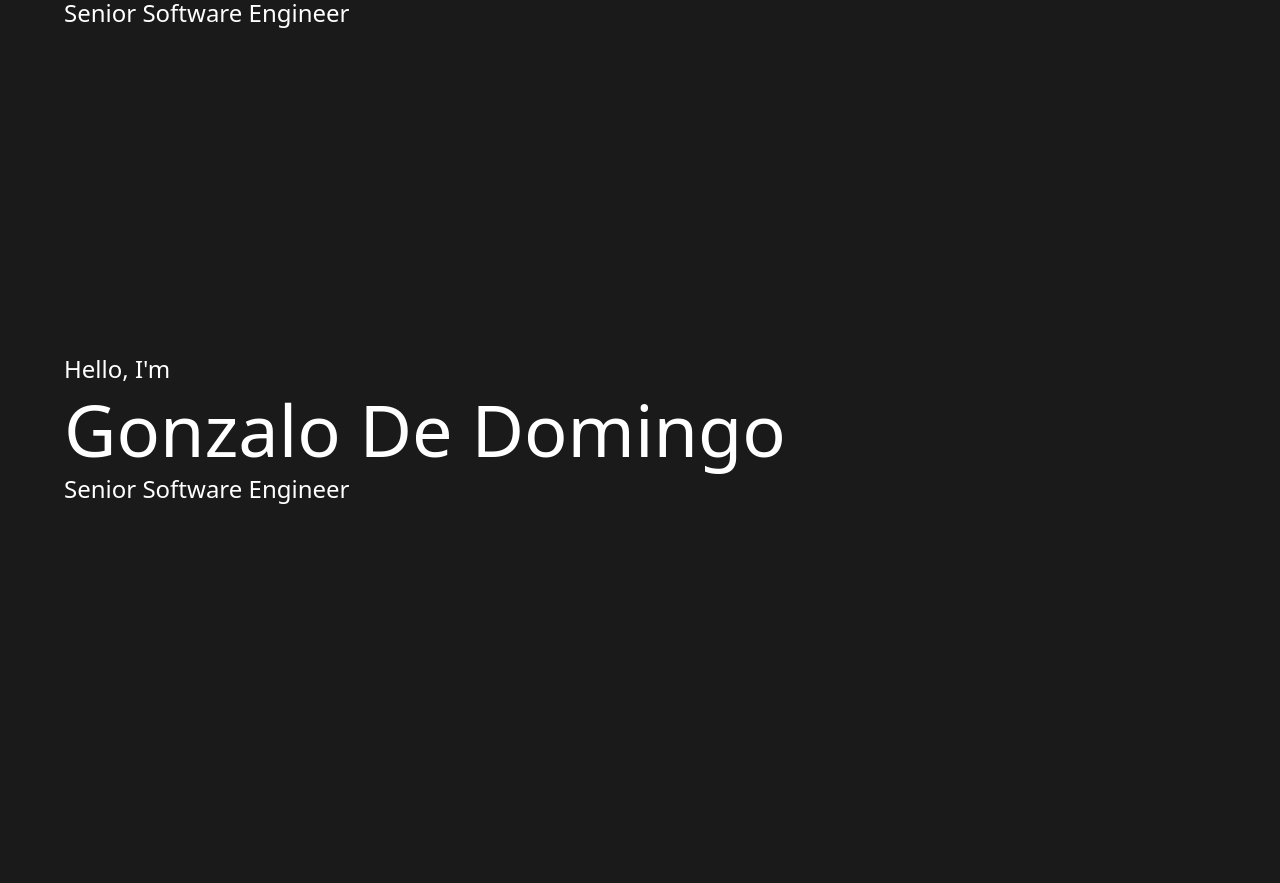
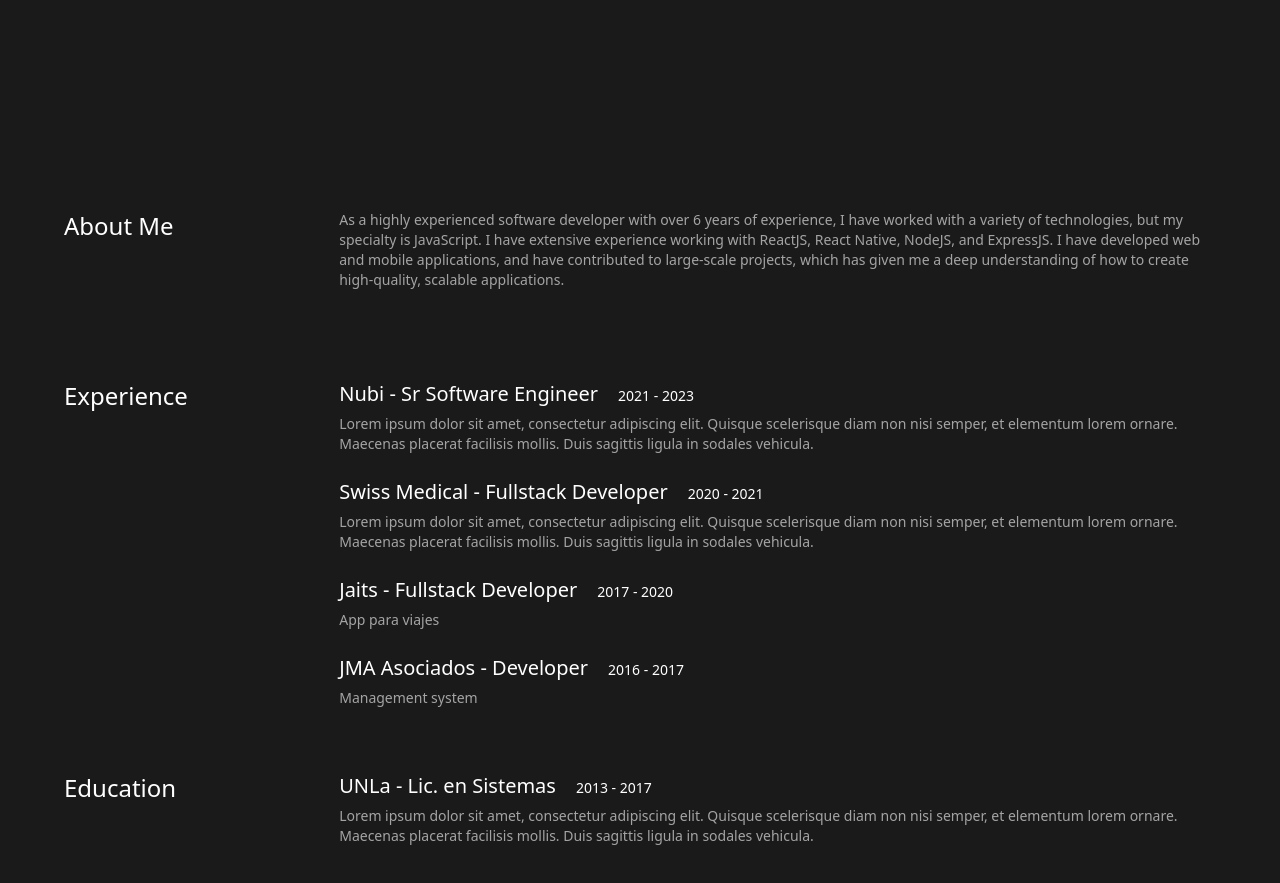
Before and after one commit to gonzaldd/my-portfolio, a React (Vite) app: page /about-me in a window 1280 px wide. Shown: the part 503-1386 px from the top of the page. Before the commit the page ends 1088 px from the top, so only its background shows below. Built offline with nearby package versions, Linux system fonts and the light colour scheme.

Commit message:
Add About section

```diff
--- a/src/App.jsx
+++ b/src/App.jsx
@@ -7,10 +7,11 @@ import ErrorPage from './pages/notFound'
 
 function App() {
   return (
-    <>
+    <div className="fade-in-animation">
       <Header />
       <Home />
-    </>
+      <AboutMe />
+    </div >
   )
 }
 
--- a/src/assets/data.json
+++ b/src/assets/data.json
@@ -2,7 +2,7 @@
   "experience": [
     {
       "time": "2021 - 2023",
-      "company": "Nubi",
+      "name": "Nubi",
       "position": "Sr Software Engineer",
       "description": "Lorem ipsum dolor sit amet, consectetur adipiscing elit. Quisque scelerisque diam non nisi semper, et elementum lorem ornare. Maecenas placerat facilisis mollis. Duis sagittis ligula in sodales vehicula.",
       "techs": [
@@ -18,7 +18,7 @@
     },
     {
       "time": "2020 - 2021",
-      "company": "Swiss Medical",
+      "name": "Swiss Medical",
       "position": "Fullstack Developer",
       "description": "Lorem ipsum dolor sit amet, consectetur adipiscing elit. Quisque scelerisque diam non nisi semper, et elementum lorem ornare. Maecenas placerat facilisis mollis. Duis sagittis ligula in sodales vehicula.",
       "techs": [
@@ -32,8 +32,8 @@
       ]
     },
     {
-      "time": "2017",
-      "company": "Jaits",
+      "time": "2017 - 2020",
+      "name": "Jaits",
       "position": "Fullstack Developer",
       "description": "App para viajes",
       "techs": [
@@ -47,13 +47,19 @@
         "Redux",
         "Socket IO"
       ]
+    },
+    {
+      "time": "2016 - 2017",
+      "name": "JMA Asociados",
+      "position": "Developer",
+      "description": "Management system"
     }
   ],
   "education": [
     {
       "time": "2013 - 2017",
       "name": "UNLa",
-      "career": "Lic. en Sistemas",
+      "position": "Lic. en Sistemas",
       "description": "Lorem ipsum dolor sit amet, consectetur adipiscing elit. Quisque scelerisque diam non nisi semper, et elementum lorem ornare. Maecenas placerat facilisis mollis. Duis sagittis ligula in sodales vehicula."
     }
   ],
@@ -62,14 +68,33 @@
       "title": "App Landing Page",
       "img": "/assets/portfolio-example.webp",
       "created": "",
-      "techs": ["Javascript", "ReactJS v18", "React-Native v0.64"],
+      "techs": [
+        "Javascript",
+        "ReactJS v18",
+        "React-Native v0.64"
+      ],
       "description": "Est consectetur veniam mollit minim duis ad quis deserunt animcat esse adipisicing veniam commodo sint officia cillum ex. Nisi ullamco pariatur adipisicing laborum in minim ullamco officia sint sunt est. Nulla eiusmod consectetur dolore dolor culpa labore quis incididunt. Quis velit laborum mollit qui ut irure irure ipsum velit labore. Fugiat aliqua ut tempor ullamco proident nostrud sint ad aute.",
       "repo": null
     },
-    { "title": "Title 2", "img": "/assets/portfolio-example.webp" },
-    { "title": "Title 3", "img": "/assets/portfolio-example.webp" },
-    { "title": "Title 4", "img": "/assets/portfolio-example.webp" },
-    { "title": "Title 5", "img": "/assets/portfolio-example.webp" },
-    { "title": "Title 6", "img": "/assets/portfolio-example.webp" }
+    {
+      "title": "Title 2",
+      "img": "/assets/portfolio-example.webp"
+    },
+    {
+      "title": "Title 3",
+      "img": "/assets/portfolio-example.webp"
+    },
+    {
+      "title": "Title 4",
+      "img": "/assets/portfolio-example.webp"
+    },
+    {
+      "title": "Title 5",
+      "img": "/assets/portfolio-example.webp"
+    },
+    {
+      "title": "Title 6",
+      "img": "/assets/portfolio-example.webp"
+    }
   ]
 }
--- /dev/null
+++ b/src/components/basicData.jsx
@@ -0,0 +1,28 @@
+const Experience = ({ data = [] }) => {
+  return (
+    <div className="flex flex-wrap w-full">
+      {data.map((rowData, i) => (
+        <div key={`${rowData?.company}${i}`} className={`${(i + 1) === data.length ? "" : "mb-6"} w-full`}>
+          <div className="flex flex-col md:flex-row gap-x-5 items-baseline">
+            <p className="font-medium text-xl mb-1.5">
+              {rowData?.name}
+              {' - '}
+              <span className="font-normal">{rowData?.position}</span>
+            </p>
+            <p className="text-custom-color-1 text-sm font-normal">
+              {rowData?.time}
+            </p>
+          </div>
+          <p className="text-sm font-light opacity-60">{rowData?.description}</p>
+          {/* <div className="inline-flex gap-2 flex-wrap">
+            {rowData?.techs?.map((tech) => (
+              <Chip text={tech} />
+            ))}
+          </div> */}
+        </div>
+      ))}
+    </div>
+  )
+}
+
+export default Experience
--- a/src/components/header.jsx
+++ b/src/components/header.jsx
@@ -1,15 +1,16 @@
 import ProfilePic from '../assets/profile-pic-noback.webp'
 
 export default () => {
+  const moveToTop = () => window?.scrollTo({ top: 0, behavior: "smooth" });
   return (
-    <header className='sticky top-0'>
+    <header id="header" className='sticky top-0 z-10'>
       <div className='flex items-center justify-between flex-nowrap px-8 py-6 md:px-16 md:py-10 bg-background-color'>
-        <img src={ProfilePic} className="rounded-full h-[7vh] w-[7vh] cursor-pointer" />
+        <img src={ProfilePic} className="rounded-full h-[7vh] w-[7vh] cursor-pointer" onClick={moveToTop} />
         <div className="flex gap-5">
-          <span className="cursor-pointer fade-in-transition">About me</span>
-          <span className="cursor-pointer fade-in-transition">Portfolio</span>
-          <span className="cursor-pointer fade-in-transition">Contact</span>
+          <a className="cursor-pointer fade-out-transition-hover" href="#about-me">About me</a>
+          <a className="cursor-pointer fade-out-transition-hover">Portfolio</a>
+          <a className="cursor-pointer fade-out-transition-hover">Contact</a>
         </div>
       </div>
-    </header>)
+    </header >)
 }
--- a/src/css/App.css
+++ b/src/css/App.css
@@ -1,7 +1,7 @@
 :root {
-  /* --primary-color: #393939;
+  --primary-color: #393939;
   --background-color: rgb(26, 26, 26);
-  --secondary-color: white; */
+  --secondary-color: white;
   --regular-font: "HelveticaNowDisplay-Regular";
   --light-font: "HelveticaNowDisplay-Light";
 }
@@ -19,6 +19,7 @@ html {
   height: 100vh;
   scroll-behavior: smooth;
   min-width: 320px;
+  scroll-padding-top: 10%;
 }
 #root {
   display: flex;
@@ -36,11 +37,21 @@ text-link {
   cursor: pointer;
 }
 
-.fade-in-transition:hover {
-  animation: fadeIn 1s;
+.fade-out-transition-hover:hover {
+  animation: fade-out 1s;
 }
 
-@keyframes fadeIn {
+.fade-in-animation {
+  animation: fade-in 1s;
+}
+
+
+@keyframes fade-out {
   0% { opacity: 1; }
   100% { opacity: 0.5; }
 }
+
+@keyframes fade-in {
+  0% { opacity: 0; }
+  100% { opacity: 1; }
+}
--- a/src/pages/aboutMe.jsx
+++ b/src/pages/aboutMe.jsx
@@ -1,12 +1,9 @@
 import { useTranslation } from 'react-i18next'
-import { useNavigate } from 'react-router-dom'
 
-import ProfilePic from '../assets/profile-pic-noback.webp'
-import Tabs from '../components/tabs'
+import BasicData from '../components/basicData'
 import { experience, education } from '../assets/data.json'
 
 const AboutMe = () => {
-  const navigate = useNavigate()
   const { t } = useTranslation('ABOUT_ME')
 
   const onButtonClick = async () => {
@@ -21,38 +18,35 @@ const AboutMe = () => {
   }
 
   return (
-    <div
-      id="glassCard"
-      className="flex justify-start flex-col items-center fade-in-animation"
+    <section
+      id="about-me"
+      className="flex flex-col"
     >
-      <h1 className="mt-10 text-3xl font-medium mb-10 md:hidden">
-        {t('TITLE')}
-      </h1>
-      <div className="flex w-full flex-col md:flex-row">
-        <div className="flex flex-[0.5] justify-start items-center flex-col">
-          <div className="glassCard rounded-full h-max xs:max-w-[60%] md:mt-[110px] sm:max-w-[50%] md:max-w-[70%] ">
-            <img src={ProfilePic} className="rounded-full" />
-          </div>
-          <div className="text-sm font-medium mt-7 inline-flex flex-wrap gap-2 justify-center">
-            <button className="glassButton py-2 px-5 max-w-[80%]" onClick={onButtonClick}>
-              {t('DOWNLOAD_CV')}
-            </button>
-            <button className="glassButton py-2 px-5  max-w-[80%]">
-              {t('CONTACT_ME')}
-            </button>
-          </div>
+      <div className="flex flex-col md:flex-row flex-wrap px-16 py-20 gap-x-40">
+        <div className="flex-initial mb-[5%] w-[10%]">
+          <p className="text-2xl whitespace-pre">{t('TITLE')}</p>
         </div>
-        <div className="flex-1 px-5 pt-5 md:pt-0 text-xs">
-          <h1 className="mt-10 text-3xl font-medium mb-10 hidden md:block">
-            {t('TITLE')}
-          </h1>
-          <p className="text-sm font-light">{t('DESCRIPTION_1')}</p>
-          <div className="pt-5">
-            <Tabs experience={experience} education={education} />
-          </div>
+        <div className="flex-1">
+          <p className="text-sm font-light opacity-60">{t('DESCRIPTION_1')}</p>
         </div>
       </div>
-    </div>
+      <div className="flex flex-col md:flex-row flex-wrap px-16 gap-x-40">
+        <div className="flex-initial mb-[5%] w-[10%]">
+          <p className="text-2xl whitespace-pre">{t('EXPERIENCE_TITLE')}</p>
+        </div>
+        <div className="flex-1">
+          <BasicData data={experience} />
+        </div>
+      </div>
+      <div className="flex flex-col md:flex-row flex-wrap py-16 px-16 gap-x-40">
+        <div className="flex-initial mb-[5%] w-[10%]">
+          <p className="text-2xl whitespace-pre">{t('EDUCATION_TITLE')}</p>
+        </div>
+        <div className="flex-1">
+          <BasicData data={education} />
+        </div>
+      </div>
+    </section>
   )
 }
 
--- a/src/pages/home.jsx
+++ b/src/pages/home.jsx
@@ -1,14 +1,10 @@
 import { useTranslation } from 'react-i18next'
-
-import Header from '../components/header'
-import ProfilePic from '../assets/profile-pic-noback.webp'
 
 function Home() {
   const { t } = useTranslation('HOME')
 
   return (
-    <>
-      <section id="home" className='flex flex-1 items-center min-h-[80%]'>
+    <section id="home" className='flex flex-1 items-center min-h-[40%]'>
       <div className='flex flex-1 flex-col px-16 py-20'>
         <p className="sm:text-2xl font-light mb-2">{t('GREETING')}</p>
         <p className="text-4xl sm:text-6xl lg:text-7xl font-medium">
@@ -17,16 +13,6 @@ function Home() {
         <p className="sm:text-2xl font-light mt-2">{t('ROLE')}</p>
       </div>
     </section>
-      <section id="home" className='flex flex-1 items-center'>
-        <div className='flex flex-1 flex-col px-16 py-20'>
-          <p className="sm:text-2xl font-light mb-2">{t('GREETING')}</p>
-          <p className="text-4xl sm:text-6xl lg:text-7xl font-medium">
-            {t('MY_NAME')}
-          </p>
-          <p className="sm:text-2xl font-light mt-2">{t('ROLE')}</p>
-        </div>
-      </section>
-    </>
   )
 }
 
--- a/src/utils/translations/translations.json
+++ b/src/utils/translations/translations.json
@@ -13,6 +13,8 @@
     },
     "ABOUT_ME": {
       "TITLE": "About Me",
+      "EXPERIENCE_TITLE": "Experience",
+      "EDUCATION_TITLE": "Education",
       "DESCRIPTION_1": "As a highly experienced software developer with over 6 years of experience, I have worked with a variety of technologies, but my specialty is JavaScript. I have extensive experience working with ReactJS, React Native, NodeJS, and ExpressJS. I have developed web and mobile applications, and have contributed to large-scale projects, which has given me a deep understanding of how to create high-quality, scalable applications.",
       "DESCRIPTION_2": "In addition to my technical experience, I am a very curious person and love to learn new things. I am an avid reader and enjoy keeping up with the latest trends and advancements in my field. I am also passionate about movies and enjoy watching films of different genres and styles. As a complement to my sedentary programmer lifestyle, I also like to stay active and in shape, and enjoy regular exercise.",
       "DESCRIPTION_3": "My combination of technical skills and intellectual curiosity makes me a highly skilled software developer, capable of tackling any challenge that comes my way. Additionally, my varied interests and love of continuous learning enable me to bring different perspectives and skills to any team or project I'm involved in. If you're looking for a highly skilled and curious software developer, feel free to get in touch with me!",
@@ -37,6 +39,8 @@
     },
     "ABOUT_ME": {
       "TITLE": "Sobre mi",
+      "EXPERIENCE_TITLE": "Experiencia",
+      "EDUCATION_TITLE": "Educación",
       "DESCRIPTION_1": "Como desarrollador de software altamente experimentado con más de 6 años de experiencia, he trabajado con una variedad de tecnologías, pero mi especialidad es JavaScript. Tengo una amplia experiencia trabajando con ReactJS, React Native, NodeJS y ExpressJS. He desarrollado aplicaciones web y móviles, y he contribuido a proyectos de gran escala, lo que me ha dado una comprensión profunda de cómo crear aplicaciones de alta calidad y escalables.",
       "DESCRIPTION_2": "Además de mi experiencia técnica, soy una persona muy curiosa y me encanta aprender cosas nuevas. Soy un ávido lector y me gusta estar al día con las últimas tendencias y avances en mi campo. También soy un apasionado del cine y me encanta ver películas de diferentes géneros y estilos. Como complemento a mi vida sedentaria de programador, también me gusta mantenerme activo y en forma, y disfruto del ejercicio regular.",
       "DESCRIPTION_3": "Mi combinación de habilidades técnicas y curiosidad intelectual me convierte en un desarrollador de software altamente capacitado, capaz de abordar cualquier desafío que se presente. Además, mis intereses variados y mi amor por el aprendizaje continuo me permiten aportar diferentes perspectivas y habilidades a cualquier equipo o proyecto en el que me involucre. Si está buscando un desarrollador de software altamente capacitado y curioso, ¡no dude en ponerse en contacto conmigo!",
```
Also changed, not shown: src/components/tabs.jsx (deleted, +0 -99 lines), src/css/index.css (+0 -8 lines), tailwind.config.cjs (+7 -1 lines). Lines whose indentation alone changed are shown as unchanged.
